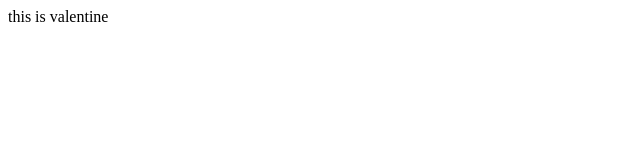
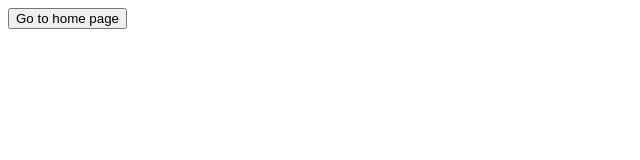
Before and after one commit to munchalot/munchalot.github.io, a plain HTML site: page val/index.html in a window 1280 px wide. Shown: the whole page, without its empty margins (0-640 px from the left). Drawn offline with Linux system fonts and the light colour scheme.

Commit message:
feat: updated VALINDEX

```diff
--- a/val/index.html
+++ b/val/index.html
@@ -6,6 +6,8 @@
     <title>Document</title>
 </head>
 <body>
-    this is valentine
+    <a href="/">
+        <button>Go to home page</button>
+      </a>
 </body>
 </html>
```
